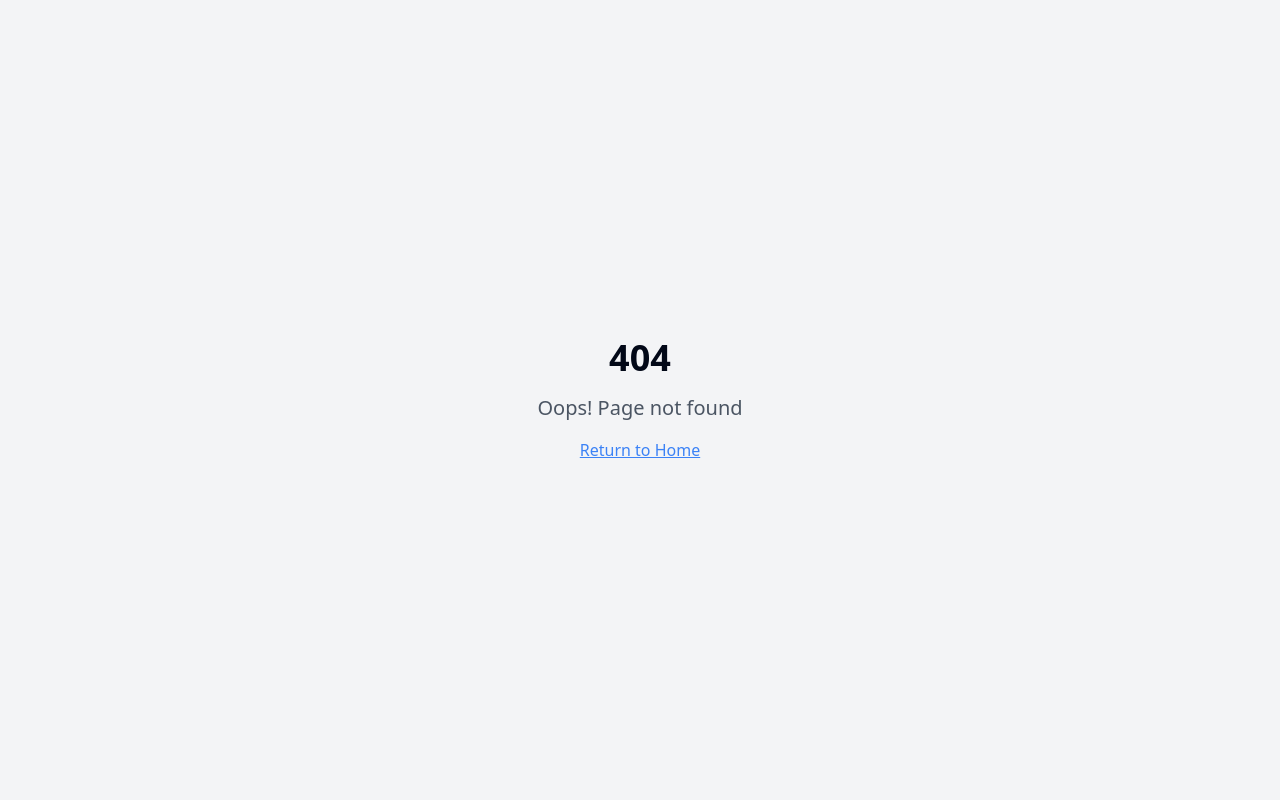
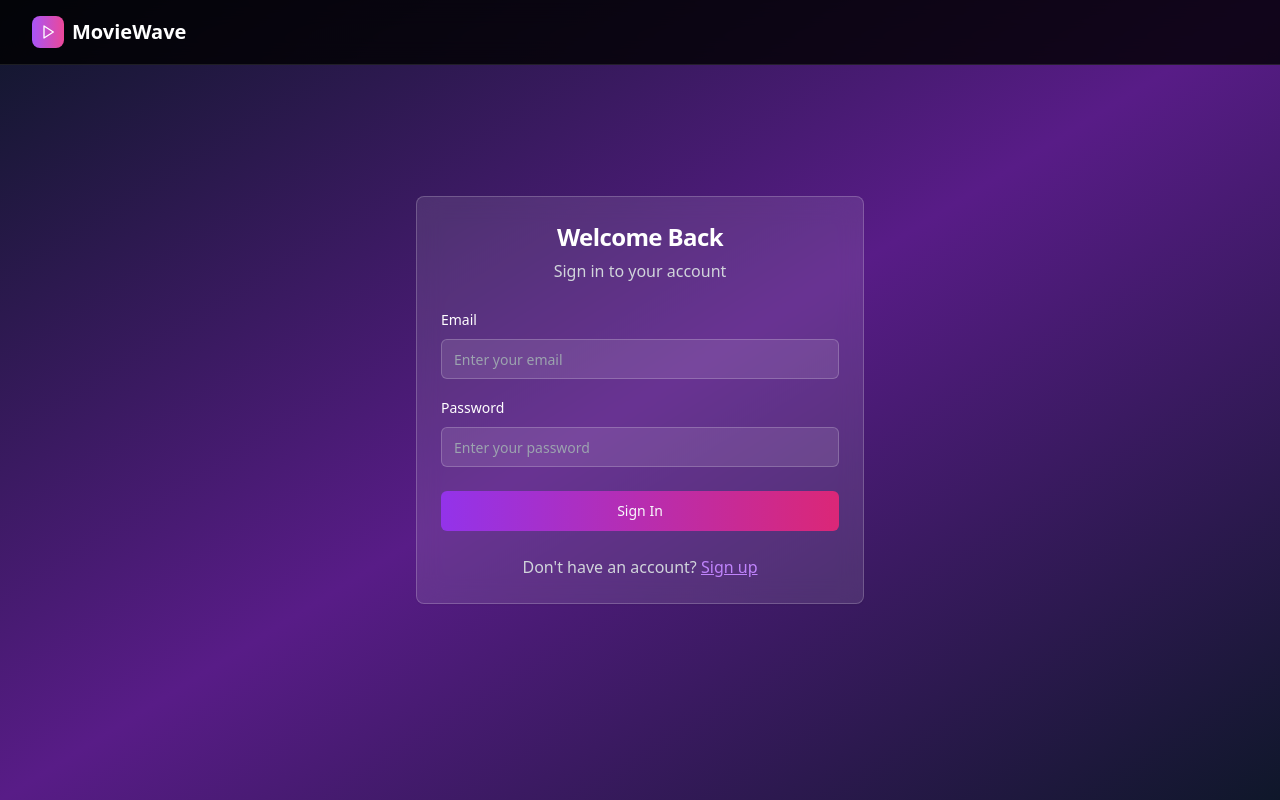
Before and after one commit to Tulsipada/moviewave-smart-stream, a React (Vite) app: page /login in a window 1280 px wide. Before the commit this address had no page. Built offline with nearby package versions, Linux system fonts and the light colour scheme.

Commit message:
Add login page navigation
Implement navigation to the login page when the login button is clicked.

```diff
--- a/src/App.tsx
+++ b/src/App.tsx
@@ -1,9 +1,12 @@
+
 import { Toaster } from "@/components/ui/toaster";
 import { Toaster as Sonner } from "@/components/ui/sonner";
 import { TooltipProvider } from "@/components/ui/tooltip";
 import { QueryClient, QueryClientProvider } from "@tanstack/react-query";
 import { BrowserRouter, Routes, Route } from "react-router-dom";
 import Index from "./pages/Index";
+import Login from "./pages/Login";
+import Register from "./pages/Register";
 import NotFound from "./pages/NotFound";
 
 const queryClient = new QueryClient();
@@ -16,6 +19,8 @@ const App = () => (
       <BrowserRouter>
         <Routes>
           <Route path="/" element={<Index />} />
+          <Route path="/login" element={<Login />} />
+          <Route path="/register" element={<Register />} />
           {/* ADD ALL CUSTOM ROUTES ABOVE THE CATCH-ALL "*" ROUTE */}
           <Route path="*" element={<NotFound />} />
         </Routes>
--- a/src/pages/Index.tsx
+++ b/src/pages/Index.tsx
@@ -1,6 +1,8 @@
+
 import { Button } from "@/components/ui/button";
 import { Card, CardContent } from "@/components/ui/card";
 import { Play, Download, Shield, Smartphone, Search, Cast, Users, Star, Check, ArrowRight, Award, Globe, Zap } from "lucide-react";
+import { Link } from "react-router-dom";
 
 const Index = () => {
   return (
@@ -21,9 +23,11 @@ const Index = () => {
               <a href="#about" className="text-gray-300 hover:text-white transition-colors">About</a>
             </div>
             <div className="flex space-x-4">
-              <Button variant="ghost" className="text-white hover:bg-white/10">
-                Sign In
-              </Button>
+              <Link to="/login">
+                <Button variant="ghost" className="text-white hover:bg-white/10">
+                  Sign In
+                </Button>
+              </Link>
               <Button className="bg-gradient-to-r from-purple-600 to-pink-600 hover:from-purple-700 hover:to-pink-700">
                 Start Free Trial
               </Button>
--- /dev/null
+++ b/src/pages/Login.tsx
@@ -0,0 +1,72 @@
+
+import { Button } from "@/components/ui/button";
+import { Card, CardContent, CardHeader, CardTitle } from "@/components/ui/card";
+import { Input } from "@/components/ui/input";
+import { Label } from "@/components/ui/label";
+import { Play } from "lucide-react";
+import { Link } from "react-router-dom";
+
+const Login = () => {
+  return (
+    <div className="min-h-screen bg-gradient-to-br from-slate-900 via-purple-900 to-slate-900 flex items-center justify-center px-4">
+      {/* Navigation */}
+      <nav className="fixed top-0 left-0 right-0 z-50 bg-black/80 backdrop-blur-md border-b border-white/10">
+        <div className="max-w-7xl mx-auto px-4 sm:px-6 lg:px-8">
+          <div className="flex justify-between items-center h-16">
+            <Link to="/" className="flex items-center space-x-2">
+              <div className="w-8 h-8 bg-gradient-to-r from-purple-500 to-pink-500 rounded-lg flex items-center justify-center">
+                <Play className="w-4 h-4 text-white" />
+              </div>
+              <span className="text-white font-bold text-xl">MovieWave</span>
+            </Link>
+          </div>
+        </div>
+      </nav>
+
+      {/* Login Form */}
+      <Card className="w-full max-w-md bg-white/10 border-white/20 backdrop-blur-md">
+        <CardHeader className="text-center">
+          <CardTitle className="text-2xl font-bold text-white">Welcome Back</CardTitle>
+          <p className="text-gray-300">Sign in to your account</p>
+        </CardHeader>
+        <CardContent className="space-y-6">
+          <div className="space-y-4">
+            <div className="space-y-2">
+              <Label htmlFor="email" className="text-white">Email</Label>
+              <Input
+                id="email"
+                type="email"
+                placeholder="Enter your email"
+                className="bg-white/10 border-white/20 text-white placeholder:text-gray-400"
+              />
+            </div>
+            <div className="space-y-2">
+              <Label htmlFor="password" className="text-white">Password</Label>
+              <Input
+                id="password"
+                type="password"
+                placeholder="Enter your password"
+                className="bg-white/10 border-white/20 text-white placeholder:text-gray-400"
+              />
+            </div>
+          </div>
+
+          <Button className="w-full bg-gradient-to-r from-purple-600 to-pink-600 hover:from-purple-700 hover:to-pink-700">
+            Sign In
+          </Button>
+
+          <div className="text-center">
+            <p className="text-gray-300">
+              Don't have an account?{" "}
+              <Link to="/register" className="text-purple-400 hover:text-purple-300 underline">
+                Sign up
+              </Link>
+            </p>
+          </div>
+        </CardContent>
+      </Card>
+    </div>
+  );
+};
+
+export default Login;
--- /dev/null
+++ b/src/pages/Register.tsx
@@ -0,0 +1,81 @@
+
+import { Button } from "@/components/ui/button";
+import { Card, CardContent, CardHeader, CardTitle } from "@/components/ui/card";
+import { Input } from "@/components/ui/input";
+import { Label } from "@/components/ui/label";
+import { Play } from "lucide-react";
+import { Link } from "react-router-dom";
+
+const Register = () => {
+  return (
+    <div className="min-h-screen bg-gradient-to-br from-slate-900 via-purple-900 to-slate-900 flex items-center justify-center px-4">
+      {/* Navigation */}
+      <nav className="fixed top-0 left-0 right-0 z-50 bg-black/80 backdrop-blur-md border-b border-white/10">
+        <div className="max-w-7xl mx-auto px-4 sm:px-6 lg:px-8">
+          <div className="flex justify-between items-center h-16">
+            <Link to="/" className="flex items-center space-x-2">
+              <div className="w-8 h-8 bg-gradient-to-r from-purple-500 to-pink-500 rounded-lg flex items-center justify-center">
+                <Play className="w-4 h-4 text-white" />
+              </div>
+              <span className="text-white font-bold text-xl">MovieWave</span>
+            </Link>
+          </div>
+        </div>
+      </nav>
+
+      {/* Registration Form */}
+      <Card className="w-full max-w-md bg-white/10 border-white/20 backdrop-blur-md">
+        <CardHeader className="text-center">
+          <CardTitle className="text-2xl font-bold text-white">Create Account</CardTitle>
+          <p className="text-gray-300">Join MovieWave today</p>
+        </CardHeader>
+        <CardContent className="space-y-6">
+          <div className="space-y-4">
+            <div className="space-y-2">
+              <Label htmlFor="name" className="text-white">Full Name</Label>
+              <Input
+                id="name"
+                type="text"
+                placeholder="Enter your full name"
+                className="bg-white/10 border-white/20 text-white placeholder:text-gray-400"
+              />
+            </div>
+            <div className="space-y-2">
+              <Label htmlFor="email" className="text-white">Email</Label>
+              <Input
+                id="email"
+                type="email"
+                placeholder="Enter your email"
+                className="bg-white/10 border-white/20 text-white placeholder:text-gray-400"
+              />
+            </div>
+            <div className="space-y-2">
+              <Label htmlFor="password" className="text-white">Password</Label>
+              <Input
+                id="password"
+                type="password"
+                placeholder="Create a password"
+                className="bg-white/10 border-white/20 text-white placeholder:text-gray-400"
+              />
+            </div>
+          </div>
+
+          <Button className="w-full bg-gradient-to-r from-purple-600 to-pink-600 hover:from-purple-700 hover:to-pink-700">
+            Create Account
+          </Button>
+
+          <div className="text-center">
+            <p className="text-gray-300">
+              Already have an account?{" "}
+              <Link to="/login" className="text-purple-400 hover:text-purple-300 underline">
+                Sign in
+              </Link>
+            </p>
+          </div>
+        </CardContent>
+      </Card>
+    </div>
+  );
+};
+
+export default Register;
```
